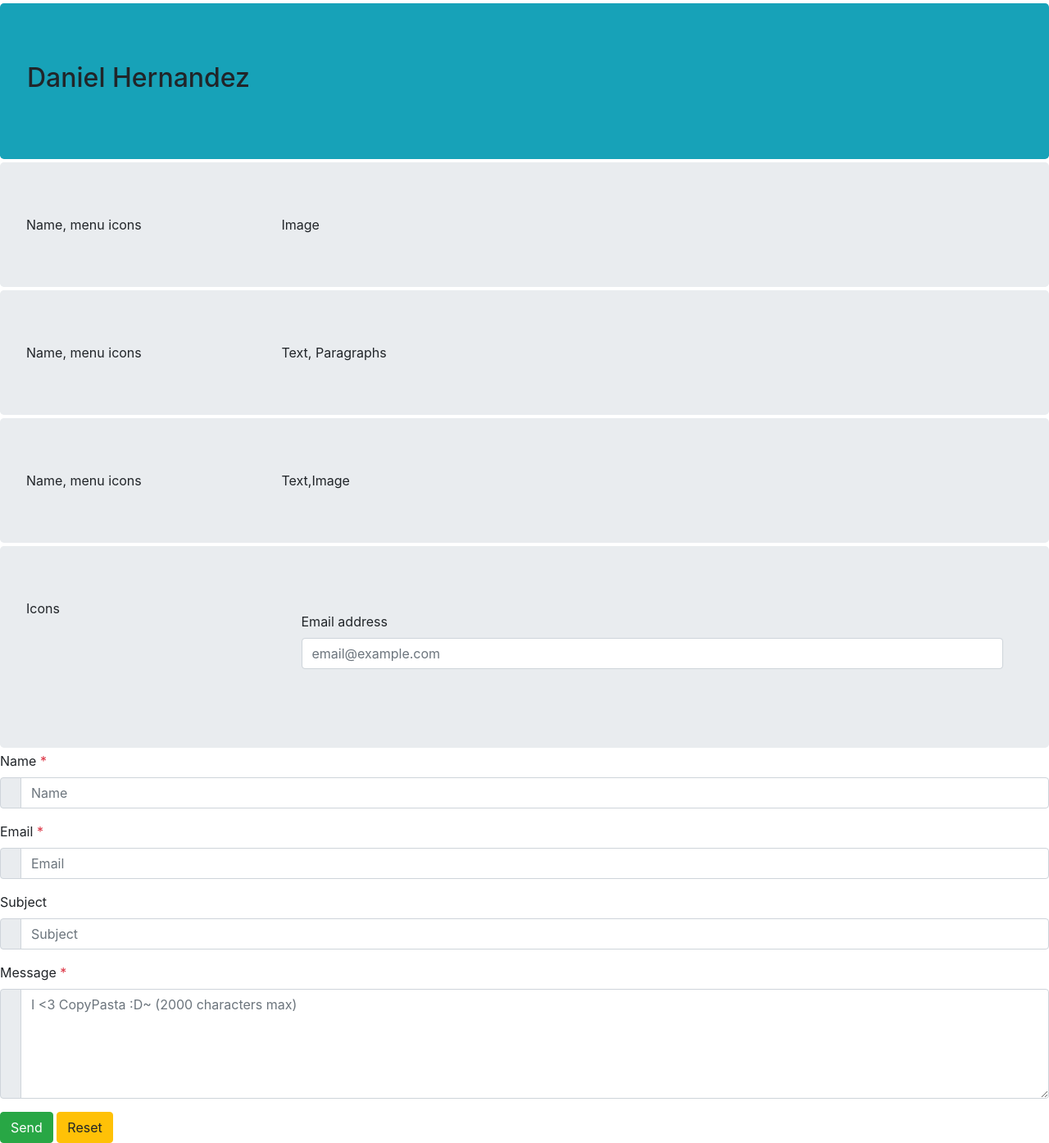
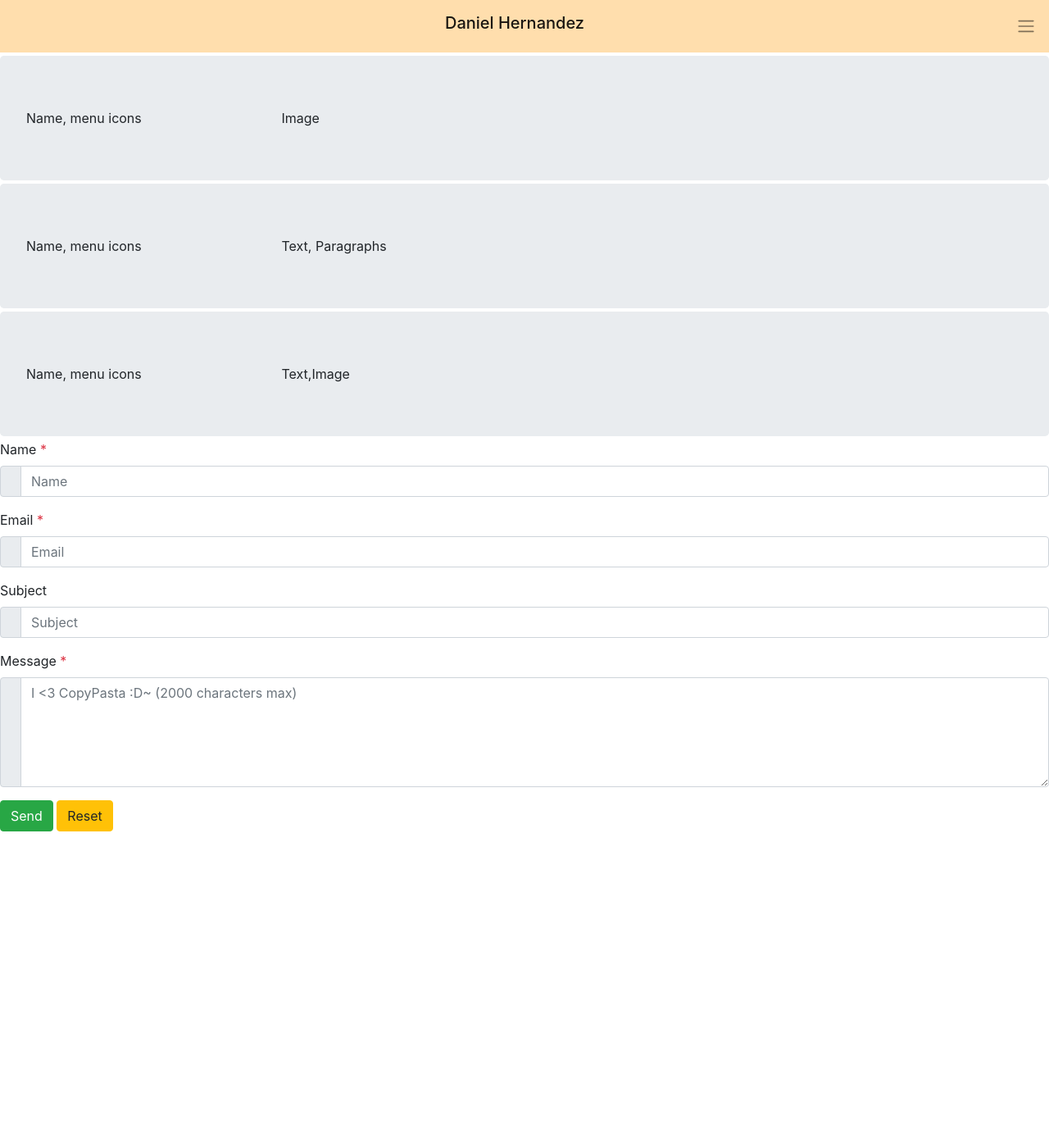
Before and after one commit to danielcoderhernandez/my-pwp-daniel-hernandez, a PHP site: page / in a window 1280 px wide. Shown: the whole page at 82% size. After the commit the page ends 1014 px from the top, so only its background shows below. Run offline with PHP 8.4, Linux system fonts and the light colour scheme; some libraries are stand-ins or nearby versions.

Commit message:
add span

```diff
--- a/public_html/index.php
+++ b/public_html/index.php
@@ -17,12 +17,13 @@
 			  crossorigin="anonymous"></script>
 
 
-<!--	<script src="https://cdnjs.cloudflare.com/ajax/libs/popper.js/1.14.7/umd/popper.min.js"
+	<script src="https://cdnjs.cloudflare.com/ajax/libs/popper.js/1.14.7/umd/popper.min.js"
 			  integrity="sha384-UO2eT0CpHqdSJQ6hJty5KVphtPhzWj9WO1clHTMGa3JDZwrnQq4sF86dIHNDz0W1"
 			  crossorigin="anonymous"></script>
+
 	<script src="https://stackpath.bootstrapcdn.com/bootstrap/4.3.1/js/bootstrap.min.js"
 			  integrity="sha384-JjSmVgyd0p3pXB1rRibZUAYoIIy6OrQ6VrjIEaFf/nJGzIxFDsf4x0xIM+B07jRM"
-			  crossorigin="anonymous"></script> -->
+			  crossorigin="anonymous"></script>
 
 	<!-- jQuery Form, Additional Methods, Validate -->
 
@@ -45,25 +46,13 @@
 
 
 <section >
-	<div class="jumbotron container-fluid bg-info my-1">
 
-			<div class="row navbar navbar-expand-lg navbar-light">
+	<nav class="navbar navbar-expand-md navbar-light" style="background-color: navajowhite">
+		<h1 class="navbar-brand mx-auto"> Daniel Hernandez </h1>
 
-					<div class="col-md-3.5">
+		<span class="navbar-toggler-icon" data-toggle="collapse"></span>
+	</nav>
 
-					</div>
-					<div class="col-md-7.5">
-						<h2>
-							 Daniel Hernandez
-						</h2>
-					</div>
-					<div class="col-md-1 justify-end">
-						<span class="d-inline navbar-toggler-icon"></span>
-					</div>
-
-			</div>
-
-	</div>
 </section>
 
 <section>
@@ -89,24 +78,7 @@
 		</div>
 	</div>
 
-	<div class="jumbotron container-fluid my-1">
-		<div class="row">
-		<div class="col-3">
-			Icons
-		</div>
-		<div class="col-9">
-		<form class="px-4 py-3">
-			<div class="form-group">
-				<label for="exampleDropdownFormEmail1">Email address</label>
-				<input type="email" class="form-control" id="exampleDropdownFormEmail1" placeholder="email@example.com">
-			</div>
-		</div>
-		</div>
 
-
-
-
-	</div>
 
 
 
@@ -118,43 +90,43 @@ Do not copy and paste this one.
 -->
 	<form id="form" action="../php/" method="post">
 		<div class="form-group">
-			<label for="contactDemoName">Name <span class="text-danger">*</span></label>
+			<label for="name">Name <span class="text-danger">*</span></label>
 			<div class="input-group">
 				<div class="input-group-prepend">
 					<span class="input-group-text"></span>
 					<i class="fa fa-user" aria-hidden="true"></i>
 				</div>
-				<input type="text" class="form-control" id="contactDemoName" name="contactDemoName" placeholder="Name">
+				<input type="text" class="form-control" id="contactDemoName" name="name" placeholder="Name">
 			</div>
 		</div>
 		<div class="form-group">
-			<label for="contactDemoEmail">Email <span class="text-danger">*</span></label>
+			<label for="email">Email <span class="text-danger">*</span></label>
 			<div class="input-group">
 				<div class="input-group-prepend">
 					<span class="input-group-text"></span>
 					<i class="fa fa-envelope" aria-hidden="true"></i>
 				</div>
-				<input type="email" class="form-control" id="contactDemoEmail" name="contactDemoEmail" placeholder="Email">
+				<input type="email" class="form-control" id="contactDemoEmail" name="email" placeholder="Email">
 			</div>
 		</div>
 		<div class="form-group">
-			<label for="contactDemoSubject">Subject</label>
+			<label for="subject">Subject</label>
 			<div class="input-group">
 				<div class="input-group-prepend">
 					<span class="input-group-text"></span>
 					<i class="fa fa-pencil" aria-hidden="true"></i>
 				</div>
-				<input type="text" class="form-control" id="contactDemoSubject" name="contactDemoSubject" placeholder="Subject">
+				<input type="text" class="form-control" id="contactDemoSubject" name="subject" placeholder="Subject">
 			</div>
 		</div>
 		<div class="form-group">
-			<label for="contactDemoMessage">Message <span class="text-danger">*</span></label>
+			<label for="message">Message <span class="text-danger">*</span></label>
 			<div class="input-group">
 				<div class="input-group-prepend">
 					<span class="input-group-text"></span>
 					<i class="fa fa-comment" aria-hidden="true"></i>
 				</div>
-				<textarea class="form-control" rows="5" id="contactDemoMessage" name="contactDemoMessage" placeholder="I <3 CopyPasta :D~ (2000 characters max)"></textarea>
+				<textarea class="form-control" rows="5" id="contactDemoMessage" name="message" placeholder="I <3 CopyPasta :D~ (2000 characters max)"></textarea>
 			</div>
 		</div>
 
```
Also changed, not shown: Practice/bootstrap-navbar.php (added), Practice/practice-style.css (added).
